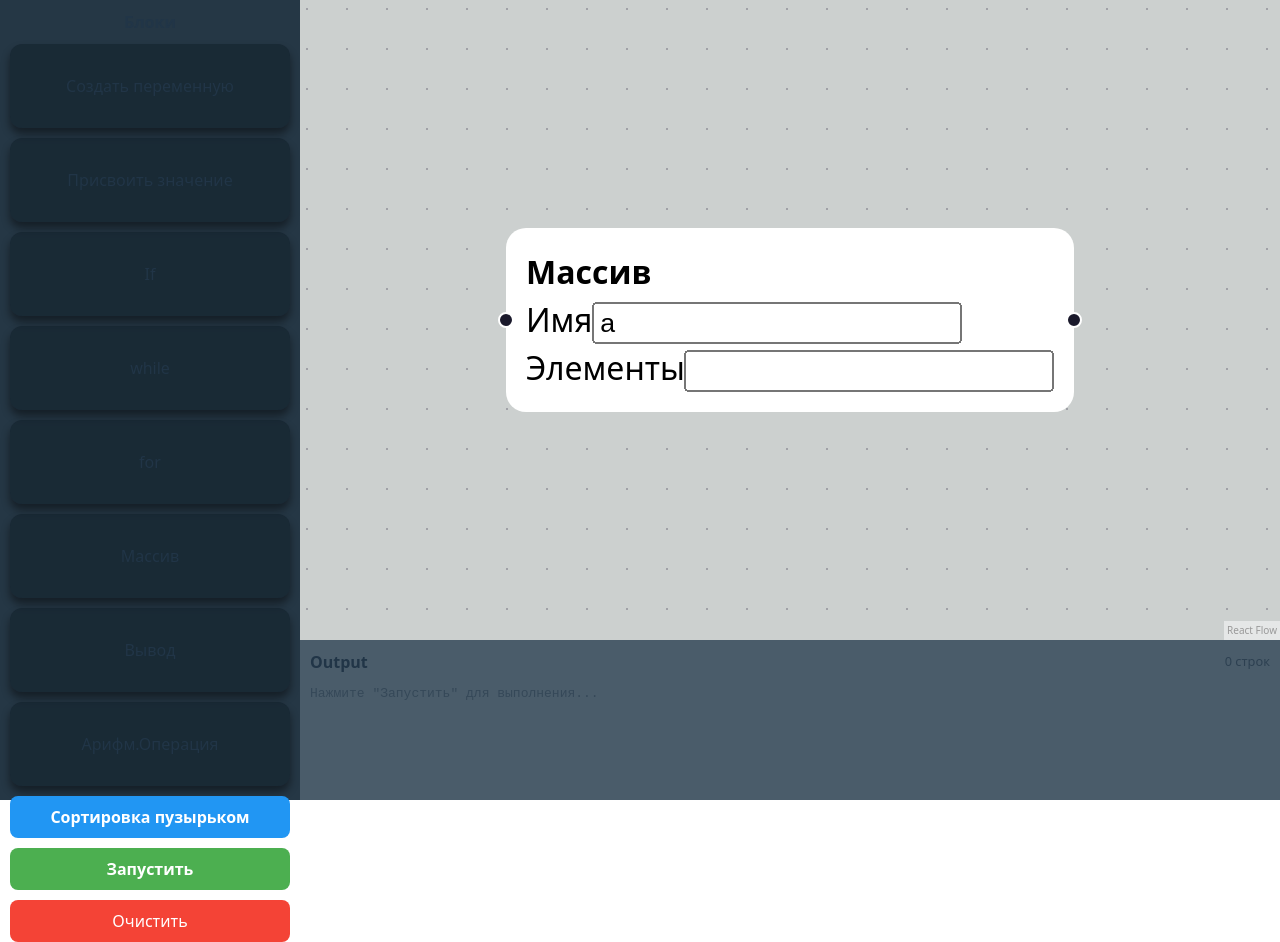
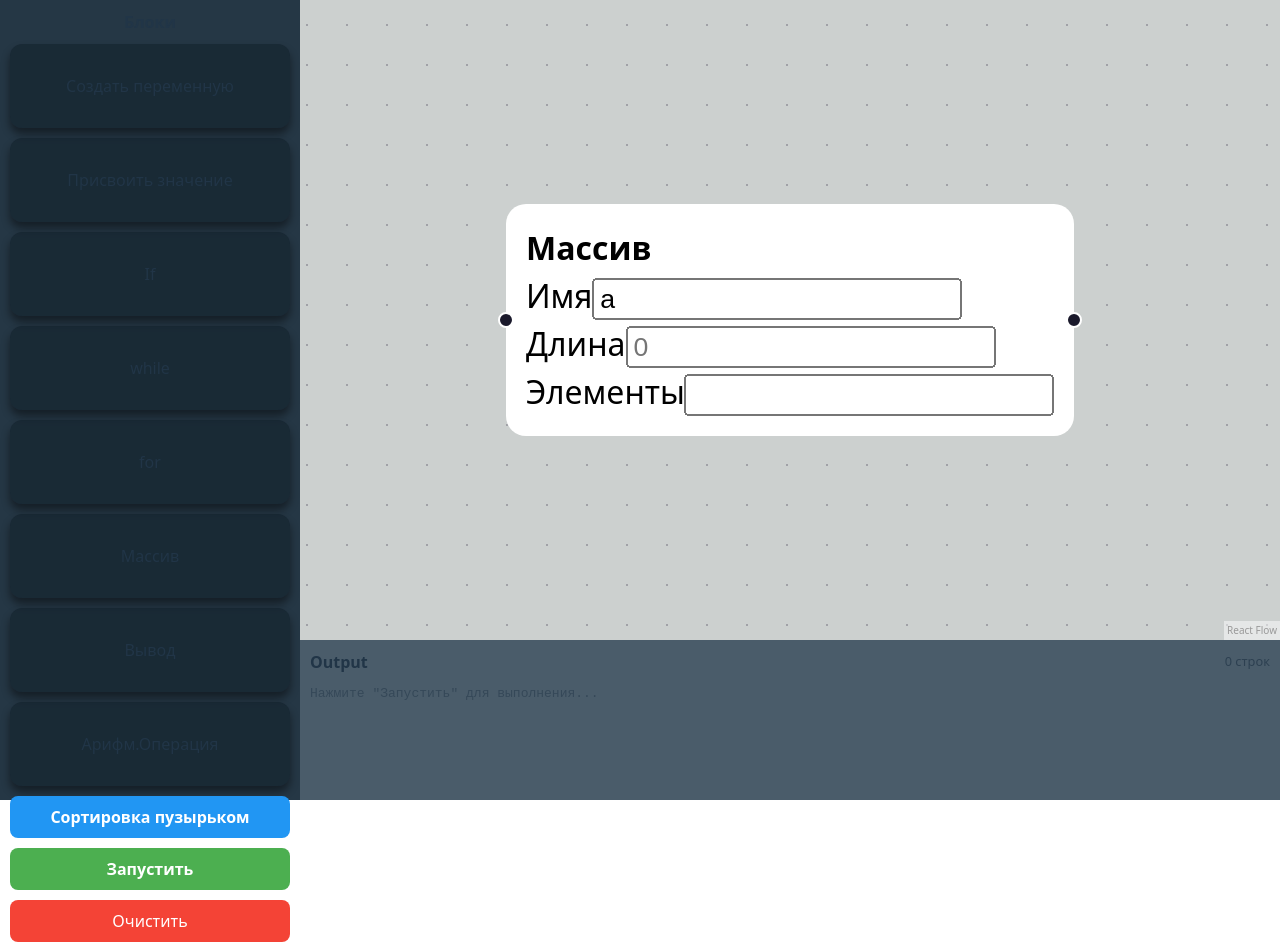
Before and after one commit to baaaadeer/web-hits, a React (Vite) app: page / in a window 1280 px wide. Both pictures are taken after a click on the element "Массив". Built offline with nearby package versions, Linux system fonts and the light colour scheme.

Commit message:
массивы

```diff
--- a/src/App.jsx
+++ b/src/App.jsx
@@ -46,10 +46,10 @@ export default function App() {
     let parameters = {};
     if (type === "variable") parameters = { name: "x" };
     if (type === "assign") parameters = { target: "x", value: "0" };
-    if (type === "operatorIf") parameters = { expression: "a>b" };
+    if (type === "operatorIf") parameters = {expression: ""};
     if (type==="whileBl") parameters = {condition: ""};
     if (type==="forBl") parameters = {variable: "i", endCondition: "i<100", step: "i+=1"};
-    if (type==="array") parameters = {name: "a", elements: ""};
+    if (type==="array") parameters = {name: "a",len: "", elements: ""};
     if (type==="cout") parameters = {};
     if (type==="arifmetic") parameters ={operation: "+"};
 
--- a/src/renderNode.jsx
+++ b/src/renderNode.jsx
@@ -123,6 +123,10 @@ export function ArrayBlock({id,data}){
                 <input value={parametr.name ?? ""} onChange={(element)=> change({name: element.target.value})} placeholder="i=0"/>
             </div>
             <div className="row">
+                <span>Длина</span>
+                <input value={parametr.len ?? ""} onChange={(element)=> change({len: element.target.value})} placeholder="0"/>
+            </div>
+            <div className="row">
                 <span>Элементы</span>
                 <input value={parametr.elements ?? ""} onChange={(element)=> change({elements: element.target.value})}/>
             </div>
```
